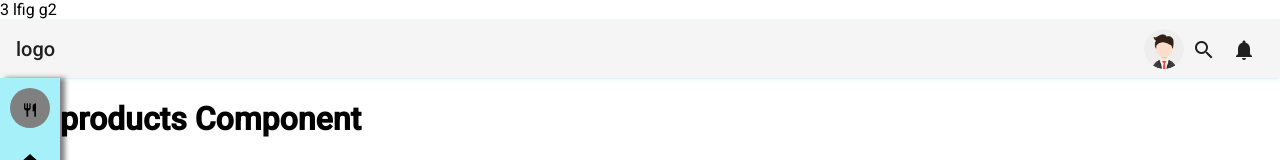
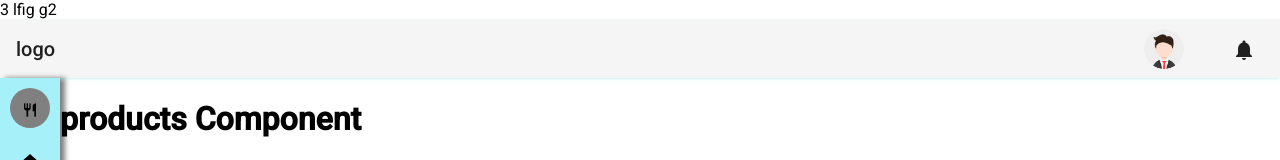
Before and after one commit to nermineayadi/Formation, an Angular app: page / in a window 1280 px wide. Shown: the top 160 px of the page. Built offline with nearby package versions, Linux system fonts and the light colour scheme.

Commit message:
english to french
test

```diff
--- a/src/app/layout/admin/admin.component.html
+++ b/src/app/layout/admin/admin.component.html
@@ -9,7 +9,7 @@
             <button mat-menu-item>Item 1</button>
             <button mat-menu-item>Item 2</button>
             </mat-menu>
-            <button mat-icon-button><mat-icon>search</mat-icon></button>
+            <button mat-icon-button><mat-icon>chercher</mat-icon></button>
             <button mat-icon-button><mat-icon>notifications</mat-icon></button>
 
         </div>
```
